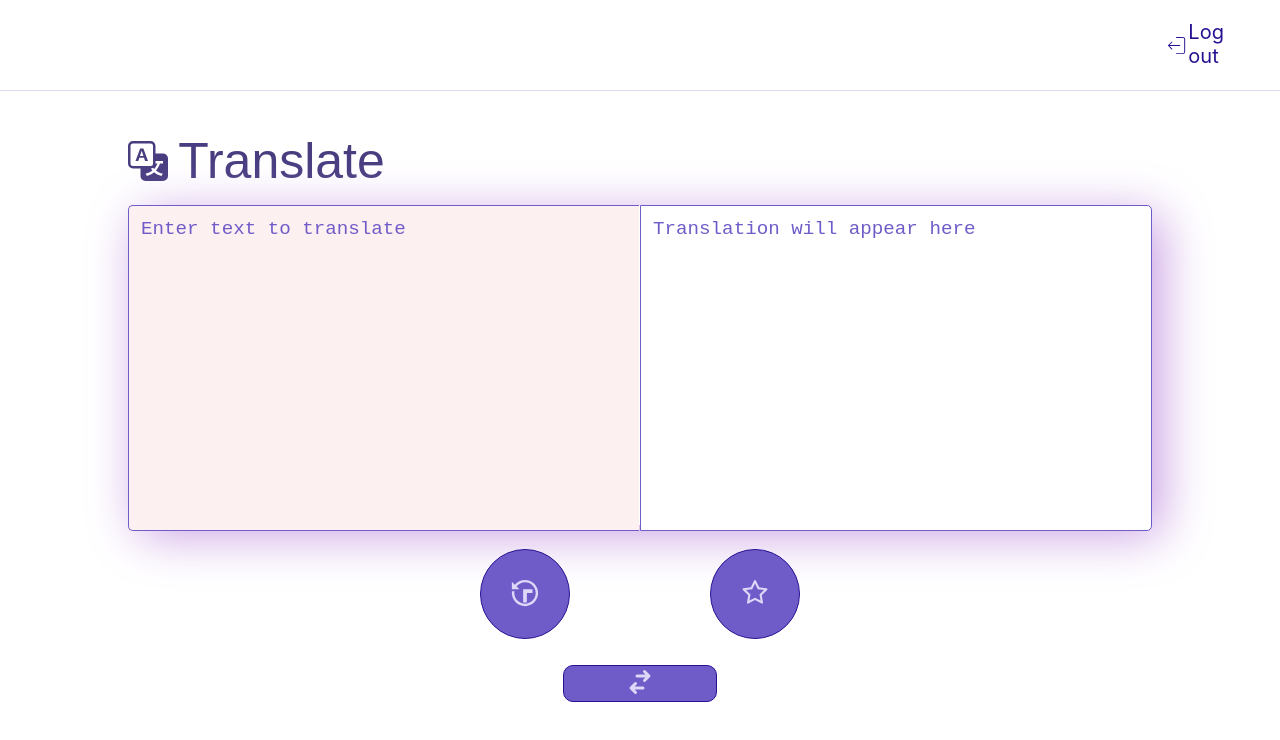
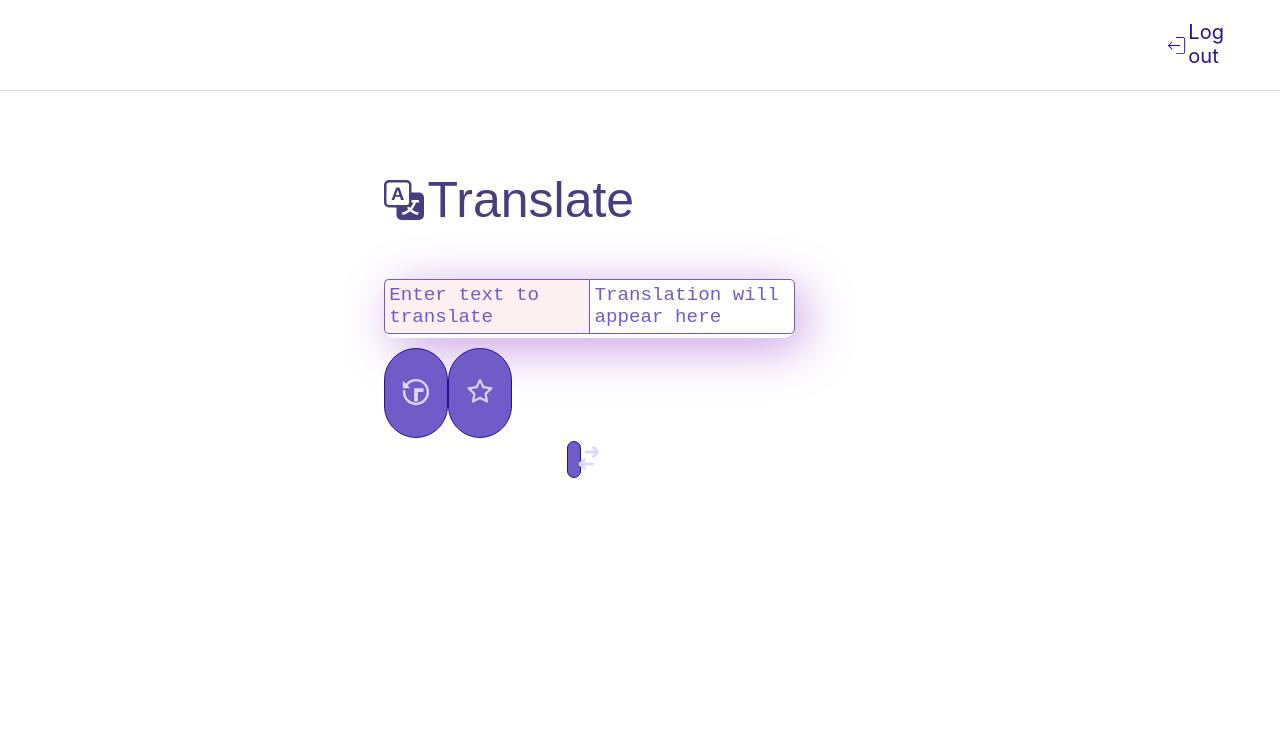
Before and after one commit to jatannoury/EN_FR-translator, a React (Create React App) app in the folder front-end/: page /Home in a window 1280 px wide. Shown: the top 740 px of the page. Built offline with nearby package versions, Linux system fonts and the light colour scheme.

Commit message:
FRONT-END | ADD - Adding home right container

```diff
--- /dev/null
+++ b/front-end/src/components/HomeButtons.jsx
@@ -0,0 +1,54 @@
+import React, { useState } from "react";
+import { GoHistory } from "react-icons/go";
+import { HiSwitchHorizontal } from "react-icons/hi";
+import { AiOutlineStar } from "react-icons/ai";
+const HomeButtons = ({
+  setToggleRightContainer,
+  setRightContainerCaller,
+  rightContainerCaller,
+}) => {
+  console.log("TESTTTT");
+  const handleHistory = (e) => {
+    if (rightContainerCaller === "") {
+      setToggleRightContainer(true);
+      setRightContainerCaller("History");
+    } else if (rightContainerCaller === "History") {
+      setToggleRightContainer(false);
+      setRightContainerCaller("");
+    } else {
+      setRightContainerCaller("History");
+    }
+  };
+  const handleSaved = (e) => {
+    if (rightContainerCaller === "") {
+      setToggleRightContainer(true);
+      setRightContainerCaller("Saved");
+    } else if (rightContainerCaller === "Saved") {
+      setToggleRightContainer(false);
+      setRightContainerCaller("");
+    } else {
+      setRightContainerCaller("Saved");
+    }
+  };
+  return (
+    <>
+      <div className="extra_buttons_container">
+        <button className="extra_button" onClick={handleHistory}>
+          <GoHistory size={30} className="extra_buttons_icons" />
+        </button>
+        <button className="extra_button" onClick={handleSaved}>
+          <AiOutlineStar size={30} className="extra_buttons_icons" />
+        </button>
+      </div>
+      <div className="translate_button_container">
+        <div className="button_holder">
+          <button className="translate_button">
+            <HiSwitchHorizontal size={30} className="switch_languages" />
+          </button>
+        </div>
+      </div>
+    </>
+  );
+};
+
+export default HomeButtons;
--- /dev/null
+++ b/front-end/src/components/HomeLeftContainer.jsx
@@ -0,0 +1,49 @@
+import HomeButtons from "../components/HomeButtons";
+import { BsTranslate } from "react-icons/bs";
+
+const HomeLeftContainer = ({
+  setToggleRightContainer,
+  setRightContainerCaller,
+  toggleRightContainer,
+  rightContainerCaller,
+}) => {
+  return (
+    <>
+      <div
+        className={` ${
+          toggleRightContainer === true
+            ? "left_container_splitted"
+            : "left_container"
+        }`}
+      >
+        <div className="title_container">
+          <BsTranslate size={40} />
+          <p>Translate</p>
+        </div>
+        <div className="translator_container">
+          <div className="input_container">
+            <textarea
+              className="input_textarea"
+              placeholder="Enter text to translate"
+            ></textarea>
+          </div>
+
+          <div className="output_container">
+            <textarea
+              className="output_textarea"
+              placeholder="Translation will appear here"
+              readOnly
+            ></textarea>
+          </div>
+        </div>
+        <HomeButtons
+          setToggleRightContainer={setToggleRightContainer}
+          setRightContainerCaller={setRightContainerCaller}
+          rightContainerCaller={rightContainerCaller}
+        />
+      </div>
+    </>
+  );
+};
+
+export default HomeLeftContainer;
--- a/front-end/src/screens/Home.jsx
+++ b/front-end/src/screens/Home.jsx
@@ -1,48 +1,32 @@
-import React from "react";
 import "../stylesheets/home.css";
-import { BsTranslate } from "react-icons/bs";
-import { GoHistory } from "react-icons/go";
-import { HiSwitchHorizontal } from "react-icons/hi";
-import { AiOutlineStar } from "react-icons/ai";
+import React, { useState } from "react";
+
 import Header from "../components/Header";
+import HomeLeftContainer from "../components/HomeLeftContainer";
 
 const Home = () => {
+  const [toggleRightContainer, setToggleRightContainer] = useState(false);
+  const [rightContainerCaller, setRightContainerCaller] = useState("");
 
   return (
     <div className="main_container home_page">
-      <Header/>
-      <div className="title_container">
-        <BsTranslate size={40} />
-        <p>Translate</p>
-      </div>
-      <div className="translator_container">
-        <div className="input_container">
-          <textarea
-            className="input_textarea"
-            placeholder="Enter text to translate"
-          ></textarea>
+      <Header />
+      <div className="root_container">
+        <HomeLeftContainer
+          setToggleRightContainer={setToggleRightContainer}
+          setRightContainerCaller={setRightContainerCaller}
+          toggleRightContainer={toggleRightContainer}
+          rightContainerCaller={rightContainerCaller}
+        />
+        <div
+          className={`${
+            toggleRightContainer === true
+              ? "right_container_splitted"
+              : "right_container"
+          }`}
+        >
+          <h1>{rightContainerCaller}</h1>
         </div>
-
-        <div className="output_container">
-          <textarea
-            className="output_textarea"
-            placeholder="Translation will appear here"
-            readOnly
-          ></textarea>
-        </div>
-      </div>
-      <div className="extra_buttons_container">
-        <button className="extra_button">
-          <GoHistory size={30} className="extra_buttons_icons" />
-        </button>
-        <button className="extra_button">
-          <AiOutlineStar size={30} className="extra_buttons_icons" />
-        </button>
-      </div>
-      <div className="translate_button_container">
-        <button className="translate_button">
-          <HiSwitchHorizontal size={30} className="switch_languages" />
-        </button>
       </div>
     </div>
   );
```
